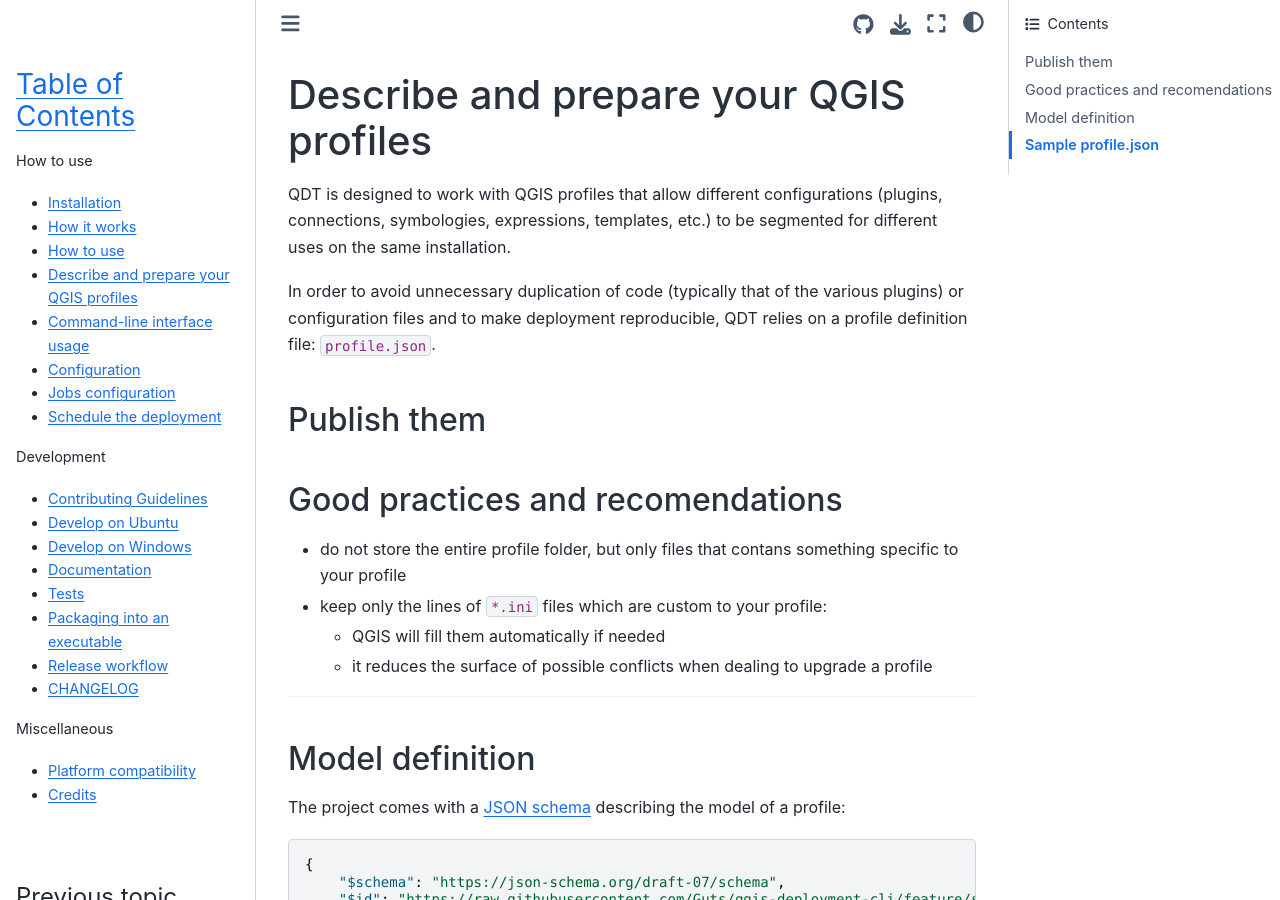
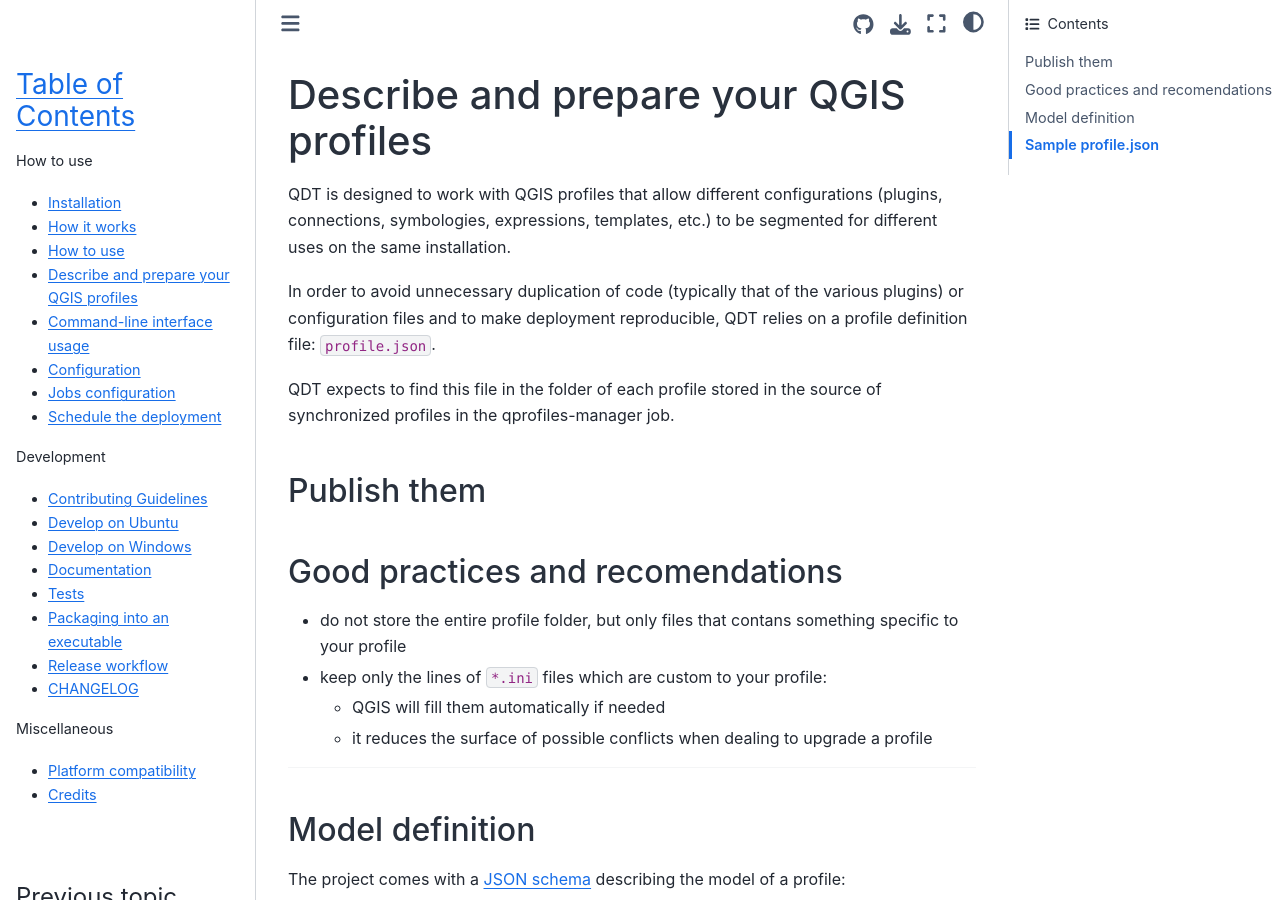
Before and after one commit to Guts/qgis-deployment-cli, a Sphinx documentation site: the page built from docs/usage/profile.md, in a window 1280 px wide and 900 px high. Built offline with Sphinx 7.4.7 and the Sphinx Book theme 1.1.4, drawn with Linux system fonts in a browser that asks for light colours; pages that are not in the unit, such as notebooks, are missing from menus.

Commit message:
Add details about what QDT expects

```diff
--- a/docs/usage/profile.md
+++ b/docs/usage/profile.md
@@ -3,6 +3,8 @@
 QDT is designed to work with QGIS profiles that allow different configurations (plugins, connections, symbologies, expressions, templates, etc.) to be segmented for different uses on the same installation.
 
 In order to avoid unnecessary duplication of code (typically that of the various plugins) or configuration files and to make deployment reproducible, QDT relies on a profile definition file: `profile.json`.
+
+QDT expects to find this file in the folder of each profile stored in the source of synchronized profiles in the qprofiles-manager job.
 
 ## Publish them
 
```
